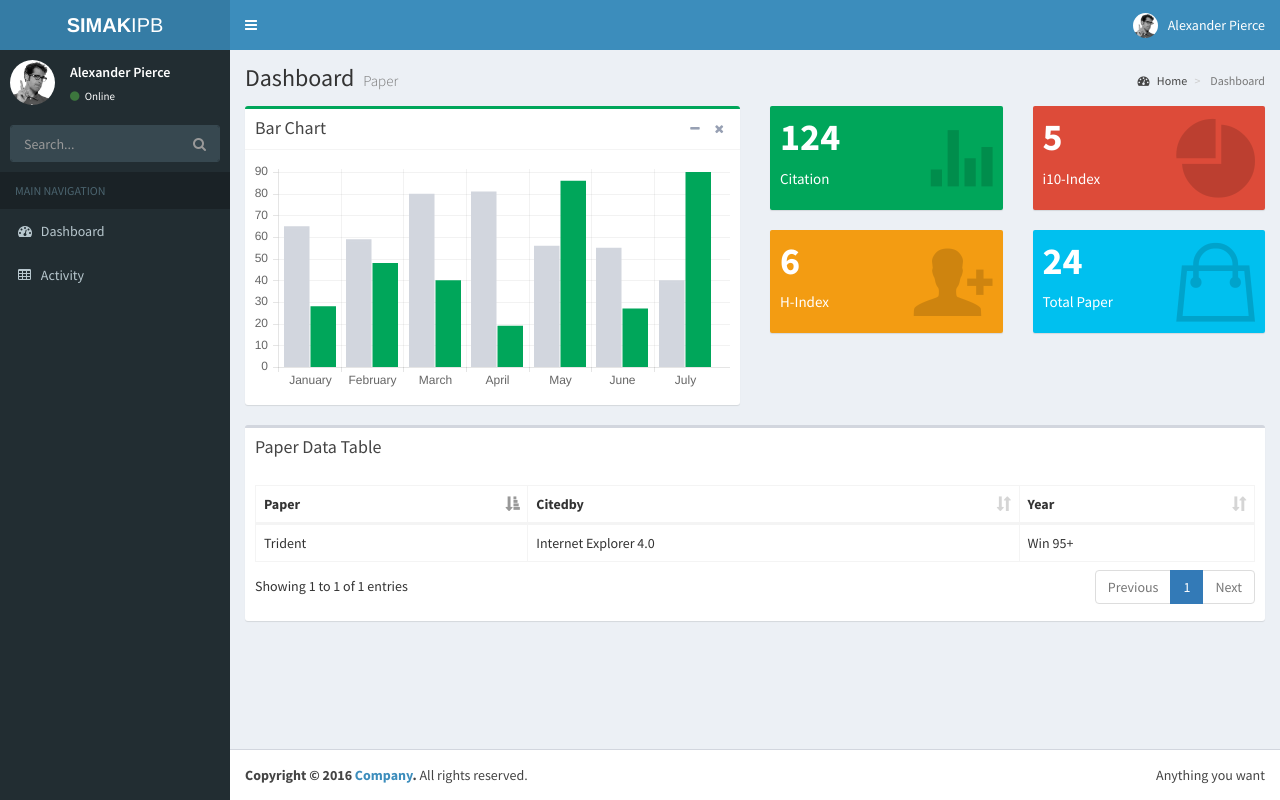
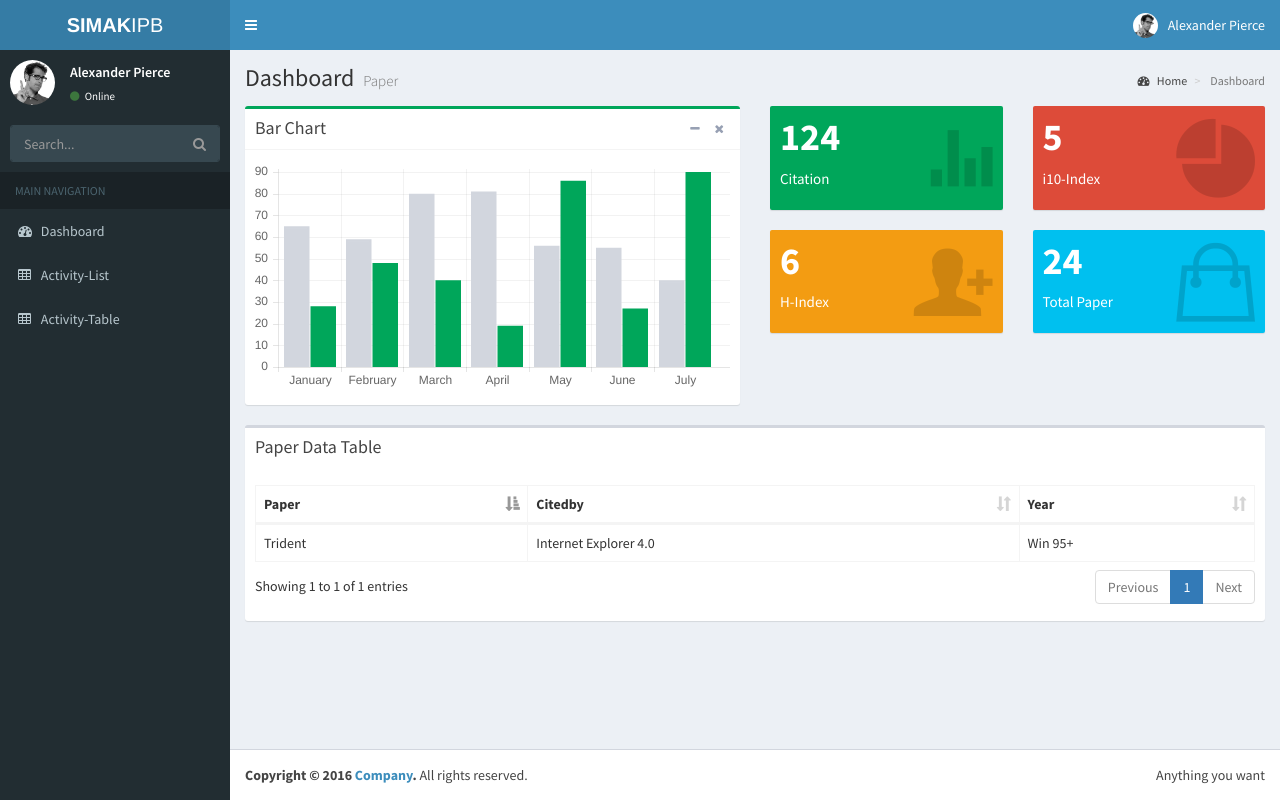
Before and after one commit to shalhan/camp_profile, a Laravel app: page / in a window 1280 px wide. Run offline with Laravel 8, Linux system fonts and the light colour scheme; settings files or empty folders that the repository lacks are supplied; some libraries are stand-ins or nearby versions.

Commit message:
adding activity table and floating button

```diff
--- a/app/Http/routes.php
+++ b/app/Http/routes.php
@@ -19,3 +19,11 @@ Route::get('/', function () {
 Route::get('activity', function () {
     return view('dosen.activity-list');
 });
+
+Route::get('activity-table', function () {
+    return view('dosen.activity-table');
+});
+
+Route::get('activity-add', function () {
+    return view('dosen.activity-add');
+});
--- a/resources/views/sidebar.blade.php
+++ b/resources/views/sidebar.blade.php
@@ -33,7 +33,8 @@
       <li class="header">MAIN NAVIGATION</li>
       <!-- Optionally, you can add icons to the links -->
       <li><a href="{{ url('/') }}"><i class="fa fa-dashboard"></i> <span>Dashboard</span></a></li>
-      <li><a href="{{ url('activity') }}"><i class="fa fa-table"></i> <span>Activity</span></a></li>
+      <li><a href="{{ url('activity') }}"><i class="fa fa-table"></i> <span>Activity-List</span></a></li>
+        <li><a href="{{ url('activity-table') }}"><i class="fa fa-table"></i> <span>Activity-Table</span></a></li>
     </ul>
     <!-- /.sidebar-menu -->
   </section>
```
